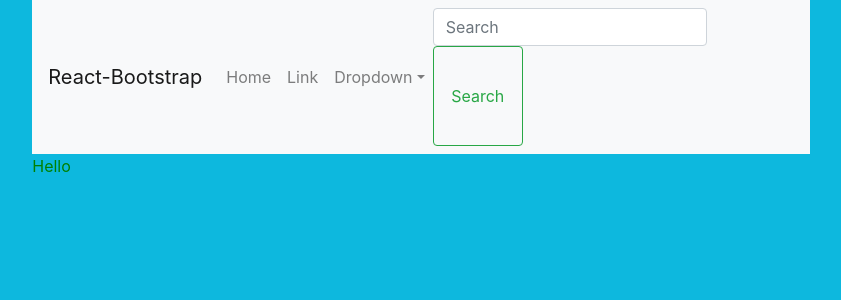
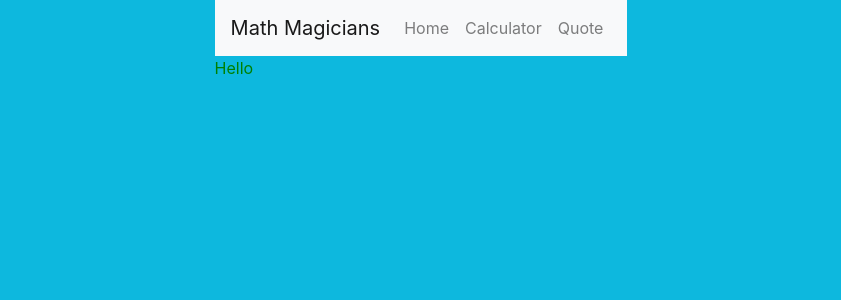
Before and after one commit to cvilla714/calculator-react, a React (Create React App) app: page / in a window 1280 px wide. Shown: the top 300 px of the page, without its empty margins (219-1060 px from the left). Built offline with nearby package versions, Linux system fonts and the light colour scheme.

Commit message:
deleted the navbardropdown and the form

```diff
--- a/src/components/Navbar.js
+++ b/src/components/Navbar.js
@@ -1,29 +1,20 @@
 /* eslint-disable object-curly-newline */
 import React from 'react';
 import 'bootstrap/dist/css/bootstrap.min.css';
-import { Button, Navbar, Nav, NavDropdown, Form, FormControl } from 'react-bootstrap';
+// import { Button, Navbar, Nav, NavDropdown, Form, FormControl } from 'react-bootstrap';
+import { Navbar, Nav } from 'react-bootstrap';
 
 function Navigation() {
   return (
     <Navbar bg="light" expand="lg">
-      <Navbar.Brand href="#home">React-Bootstrap</Navbar.Brand>
-      <Navbar.Toggle aria-controls="basic-navbar-nav" />
+      <Navbar.Brand href="#home">Math Magicians</Navbar.Brand>
+      <Navbar.Toggle aria-controls="basic-navbar-nav" className="toggle" />
       <Navbar.Collapse id="basic-navbar-nav">
-        <Nav className="mr-auto">
+        <Nav className="ml-auto">
           <Nav.Link href="#home">Home</Nav.Link>
-          <Nav.Link href="#link">Link</Nav.Link>
-          <NavDropdown title="Dropdown" id="basic-nav-dropdown">
-            <NavDropdown.Item href="#action/3.1">Action</NavDropdown.Item>
-            <NavDropdown.Item href="#action/3.2">Another action</NavDropdown.Item>
-            <NavDropdown.Item href="#action/3.3">Something</NavDropdown.Item>
-            <NavDropdown.Divider />
-            <NavDropdown.Item href="#action/3.4">Separated link</NavDropdown.Item>
-          </NavDropdown>
+          <Nav.Link href="#link">Calculator</Nav.Link>
+          <Nav.Link href="#home">Quote</Nav.Link>
         </Nav>
-        <Form inline>
-          <FormControl type="text" placeholder="Search" className="mr-sm-2" />
-          <Button variant="outline-success">Search</Button>
-        </Form>
       </Navbar.Collapse>
     </Navbar>
   );
```
